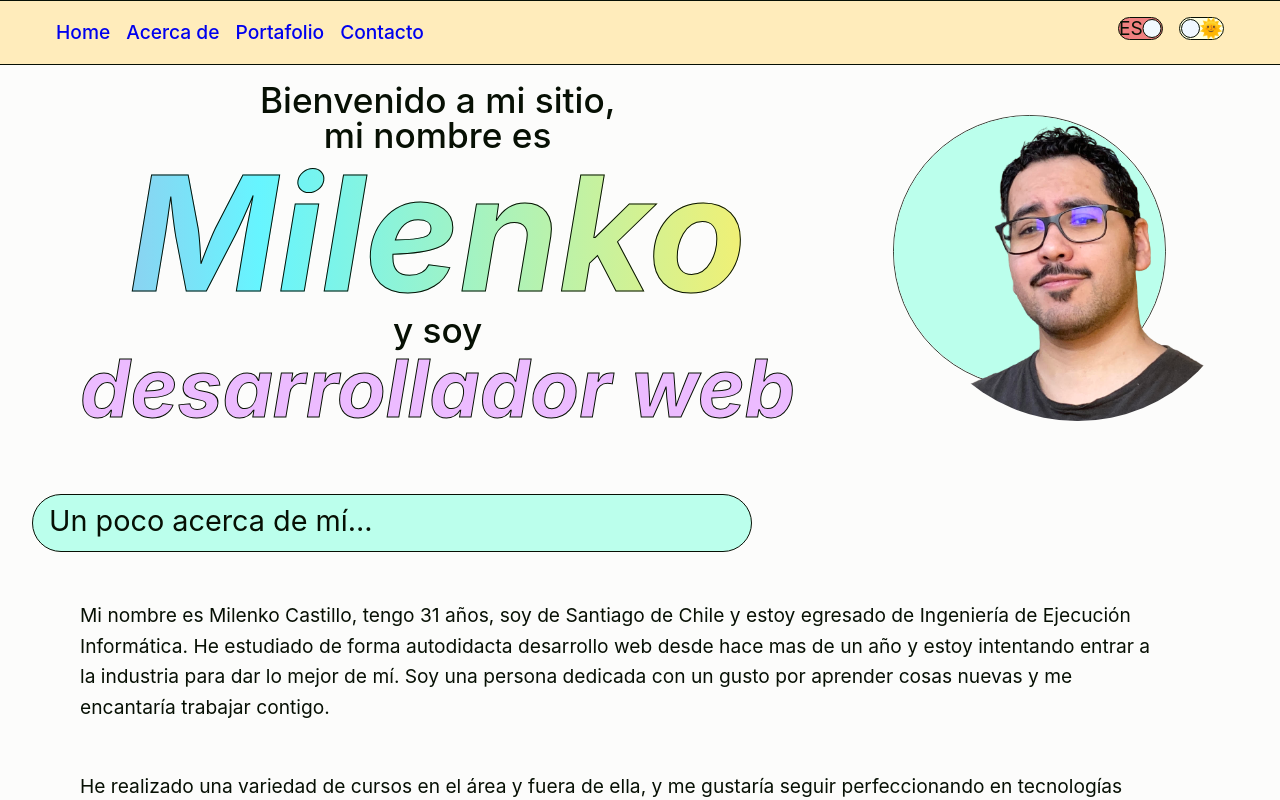
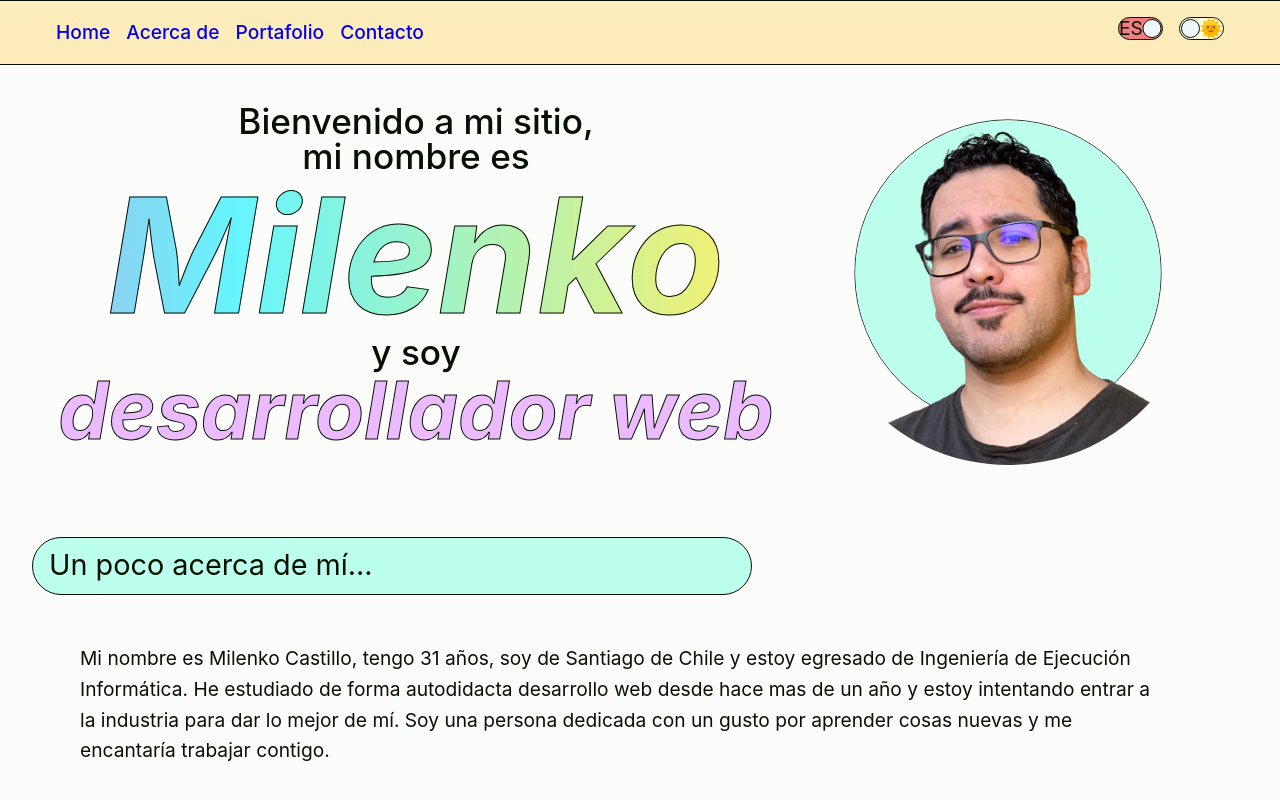
Before and after one commit to stixbunny/portfolio, a Vue app: page / in a window 1280 px wide. Shown: the top 800 px of the page. Built offline with nearby package versions, Linux system fonts and the light colour scheme.

Commit message:
minor changes

```diff
--- a/src/assets/main.css
+++ b/src/assets/main.css
@@ -6,7 +6,6 @@
 }
 #app > * > * {
   max-width: var(--max-width-content);
-  /* margin-inline: auto; */
   padding-inline: 1rem;
 }
 #app > * {
@@ -40,7 +39,7 @@ section > h1 {
   border: 1px solid var(--color-text);
   padding: 0.2rem 0.5rem 0.4rem 1rem;
 }
-section :not(:first-child) {
+section:not(:first-child) :not(:first-child) {
   margin-inline: var(--section-content-margin);
 }
 
```
